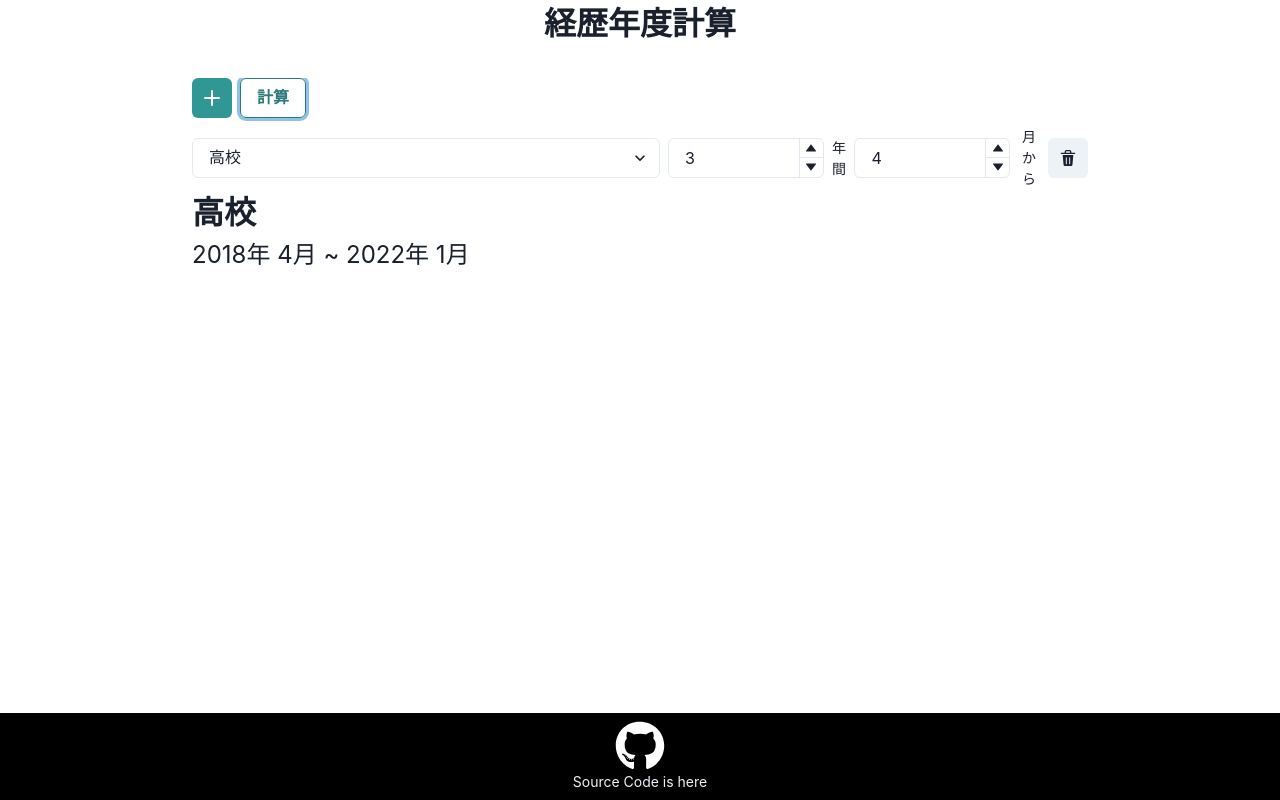
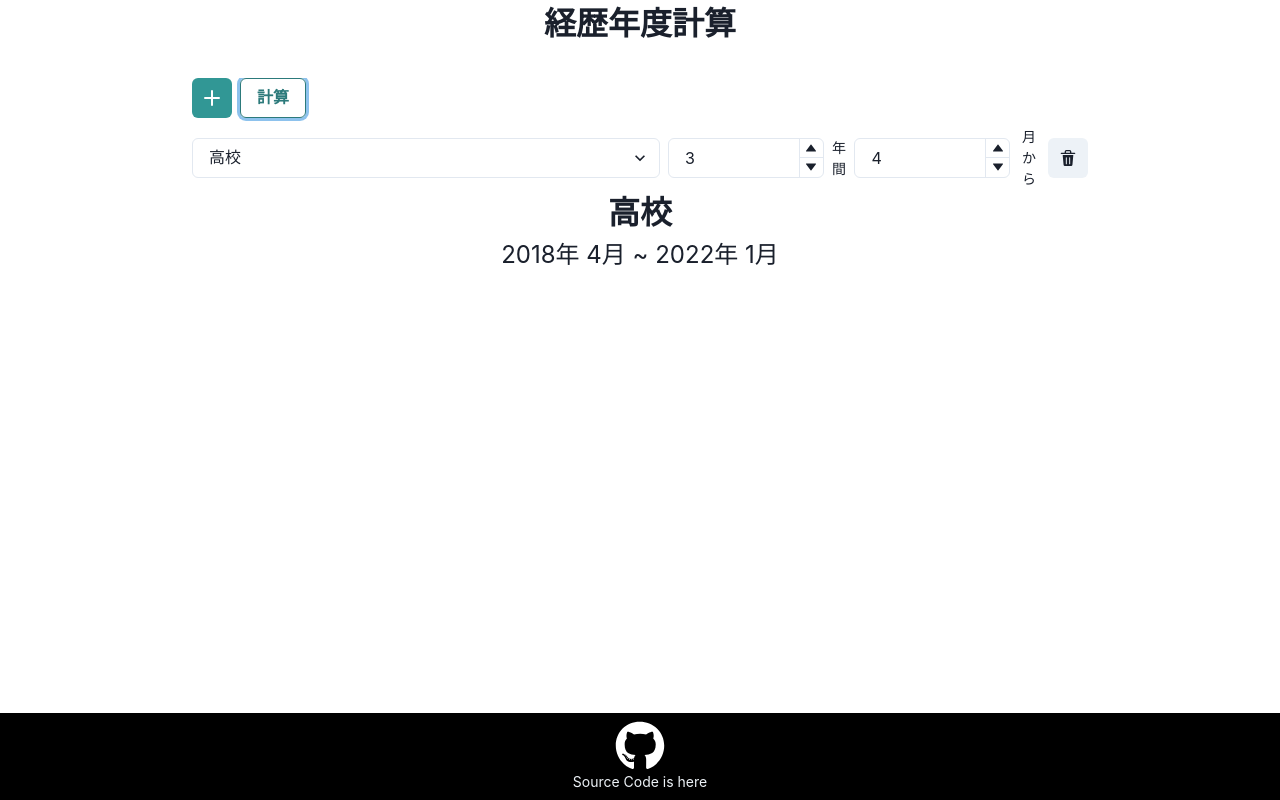
Before and after one commit to RyoMasumura1201/career-calculate, a Next.js app: page / in a window 1280 px wide. Both pictures are taken after a click on the button "計算". Built offline with nearby package versions, Linux system fonts and the light colour scheme.

Commit message:
経歴を中央寄せに

```diff
--- a/src/components/CalculatedCareer.tsx
+++ b/src/components/CalculatedCareer.tsx
@@ -8,8 +8,8 @@ type Props = Omit<calculatedCareerType, 'id'>;
 const CalculatedCareer: React.VFC<Props> = (props) => {
   const { job, fromYear, fromMonth, toYear, toMonth } = props;
   return (
-    <Box>
-      <Text fontSize='xx-large' fontWeight='bold' textAlign='left'>
+    <Box margin='0 auto'>
+      <Text fontSize='xx-large' fontWeight='bold'>
         {job}
       </Text>
       <Text fontSize='x-large'>
```
